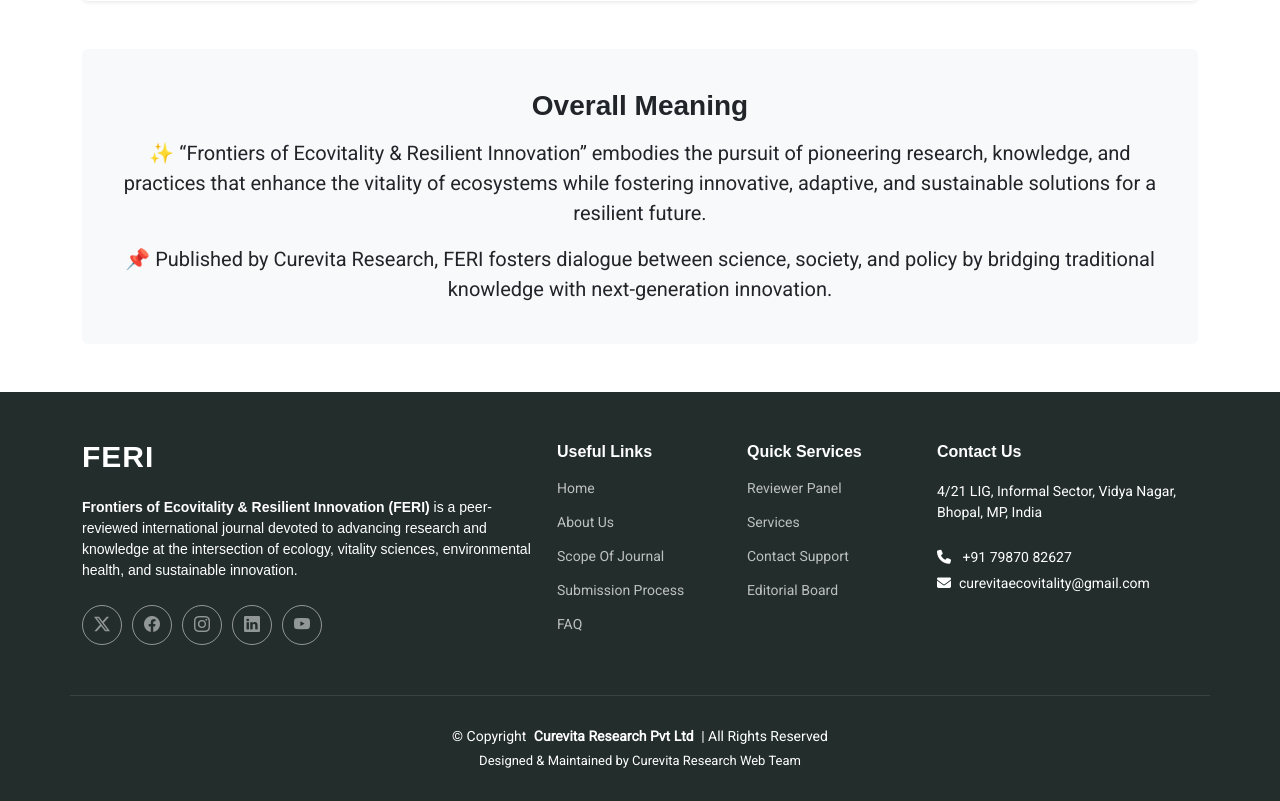
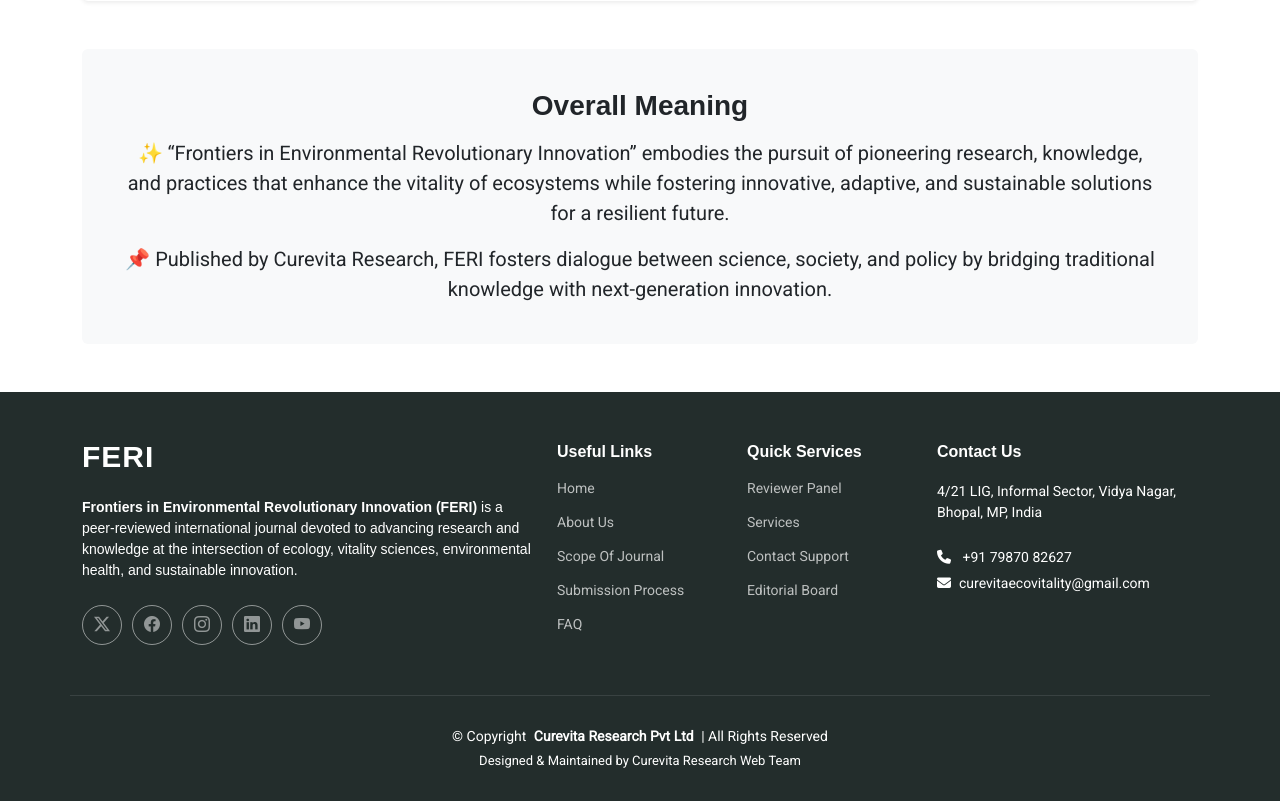
Before and after one commit to shah5fahad/feri_project, a Flask app: page /about in a window 1280 px wide. Shown: the part 1960-2761 px from the top of the page. Run offline with Flask 3, Linux system fonts and the light colour scheme; some libraries are stand-ins or nearby versions.

Commit message:
update changes as requested

```diff
--- a/main_app/templates/Current_issue.html
+++ b/main_app/templates/Current_issue.html
@@ -1,6 +1,6 @@
 {% extends 'base.html' %}
 
-{% block title %}Current Research Issues - Frontiers of Ecovitality & Resilient Innovation{% endblock %}
+{% block title %}Current Research Issues - Frontiers in Environmental Revolutionary Innovation{% endblock %}
 
 {% block content %}
 <br><br><br><br>
--- a/main_app/templates/DOI_Allocation.html
+++ b/main_app/templates/DOI_Allocation.html
@@ -1,6 +1,6 @@
 {% extends 'base.html' %}
 
-{% block title %}DOI Allocation Policy - Frontiers of Ecovitality & Resilient Innovation{% endblock %}
+{% block title %}DOI Allocation Policy - Frontiers in Environmental Revolutionary Innovation{% endblock %}
 
 {% block content %}
 <br><br><br><br><br>
--- a/main_app/templates/Payment.html
+++ b/main_app/templates/Payment.html
@@ -1,6 +1,6 @@
 {% extends 'base.html' %}
 
-{% block title %}Payment - Frontiers of Ecovitality & Resilient Innovation (FERI) {% endblock %}
+{% block title %}Payment - Frontiers in Environmental Revolutionary Innovation (FERI) {% endblock %}
 
 {% block content %}
 <br><br><br><br><br>
@@ -10,7 +10,7 @@
     <div class="container section-title" data-aos="fade-up">
         <h2>Payment Details<br /></h2>
         <p>
-            Please use the following payment methods to complete your transaction with Frontiers of Ecovitality & Resilient Innovation (FERI).
+            Please use the following payment methods to complete your transaction with Frontiers in Environmental Revolutionary Innovation (FERI).
         </p>
     </div>
     <!-- End Section Title -->
--- a/main_app/templates/about.html
+++ b/main_app/templates/about.html
@@ -1,6 +1,6 @@
 {% extends 'base.html' %}
 
-{% block title %}About the Journal - Frontiers of Ecovitality & Resilient Innovation (FERI){% endblock %}
+{% block title %}About the Journal - Frontiers in Environmental Revolutionary Innovation (FERI){% endblock %}
 
 {% block content %}
 <br><br><br><br><br>
@@ -9,7 +9,7 @@
 <section class="about-hero py-5" style="background: linear-gradient(rgba(0,0,0,0.7), rgba(0,0,0,0.7)), url('{{ url_for('static', filename='assets/img/research-hero.jpg') }}') no-repeat center center; background-size: cover;">
     <div class="container text-center py-4">
         <h1 class="display-5 fw-bold mb-2 text-white">About FERI Journal</h1>
-        <h4 class="mb-3 text-light">Frontiers of Ecovitality & Resilient Innovation, Starting from 2025</h4>
+        <h4 class="mb-3 text-light">Frontiers in Environmental Revolutionary Innovation, Starting from 2025</h4>
         <p class="lead mb-4 text-light">
             A peer-reviewed international journal devoted to advancing research and knowledge at the intersection of ecology, vitality sciences, environmental health, and sustainable innovation.
         </p>
@@ -29,7 +29,7 @@
                 <div class="about-content">
                     <h3 class="h4 mb-3">About FERI</h3>
                     <p class="mb-3">
-                        <strong>Frontiers of Ecovitality & Resilient Innovation (FERI)</strong> is a peer-reviewed international journal devoted
+                        <strong>Frontiers in Environmental Revolutionary Innovation (FERI)</strong> is a peer-reviewed international journal devoted
                         to advancing research and knowledge at the intersection of ecology, vitality sciences, environmental health, and
                         sustainable innovation.
                     </p>
@@ -119,7 +119,7 @@
                     <div class="card-body text-center">
                         <h3 class="h4 mb-3">Overall Meaning</h3>
                         <p class="lead mb-3">
-                            ✨ “Frontiers of Ecovitality & Resilient Innovation” embodies the pursuit of pioneering research, knowledge, and practices
+                            ✨ “Frontiers in Environmental Revolutionary Innovation” embodies the pursuit of pioneering research, knowledge, and practices
                             that enhance the vitality of ecosystems while fostering innovative, adaptive, and sustainable solutions for a resilient future.
                         </p>
                         <p class="lead mb-0">
--- a/main_app/templates/base.html
+++ b/main_app/templates/base.html
@@ -3,7 +3,7 @@
    <head>
       <meta charset="utf-8" />
       <meta content="width=device-width, initial-scale=1.0" name="viewport" />
-      <title>FERI - Frontiers of Ecovitality & Resilient Innovation</title>
+      <title>FERI - Frontiers in Environmental Revolutionary Innovation</title>
       <meta name="description" content="" />
       <meta name="keywords" content="" />
 
@@ -158,7 +158,7 @@
                   </a>
                   <p>
                      <strong
-                        >Frontiers of Ecovitality & Resilient Innovation (FERI) </strong
+                        >Frontiers in Environmental Revolutionary Innovation (FERI) </strong
                      >
                      is a peer-reviewed international journal devoted to advancing research and knowledge at the intersection of ecology, vitality sciences, environmental health, and sustainable innovation.
                   </p>
--- a/main_app/templates/peer_reviewed.html
+++ b/main_app/templates/peer_reviewed.html
@@ -1,6 +1,6 @@
 {% extends 'base.html' %}
 
-{% block title %}Peer-Reviewed Paper - Frontiers of Ecovitality & Resilient Innovation{% endblock %}
+{% block title %}Peer-Reviewed Paper - Frontiers in Environmental Revolutionary Innovation{% endblock %}
 
 {% block content %}
 <br><br><br><br><br>
--- a/main_app/templates/ugc_care.html
+++ b/main_app/templates/ugc_care.html
@@ -1,6 +1,6 @@
 {% extends 'base.html' %}
 
-{% block title %}UGC-CARE Guidelines - Frontiers of Ecovitality & Resilient Innovation{% endblock %}
+{% block title %}UGC-CARE Guidelines - Frontiers in Environmental Revolutionary Innovation{% endblock %}
 
 {% block content %}
 <br><br><br><br><br>
@@ -75,7 +75,7 @@
   <div class="card">
     <div class="card-body">
       <h5 class="card-title"><i class="fas fa-info-circle icon-blue"></i> Introduction</h5>
-      <p class="card-text">FERI - Frontiers of Ecovitality & Resilient Innovation strictly follows the University Grants Commission (UGC) – Consortium for Academic and Research Ethics (CARE) protocols to promote academic integrity and publication ethics.</p>
+      <p class="card-text">FERI - Frontiers in Environmental Revolutionary Innovation strictly follows the University Grants Commission (UGC) – Consortium for Academic and Research Ethics (CARE) protocols to promote academic integrity and publication ethics.</p>
     </div>
   </div>
 
```
Also changed, not shown: main_app/templates/homepage.html (+6 -6 lines), main_app/static/assets/img/image-3.png, main_app/static/assets/img/image-32.png (added), main_app/static/assets/img/top_bg_img.jpeg, main_app/static/assets/img/top_bg_img1.jpeg (deleted), main_app/static/assets/img/top_bg_imgmnb.jpeg (deleted).
